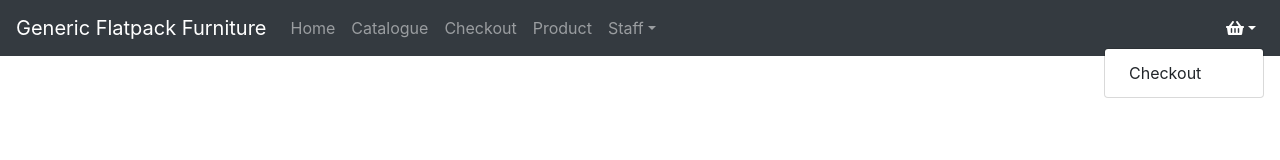
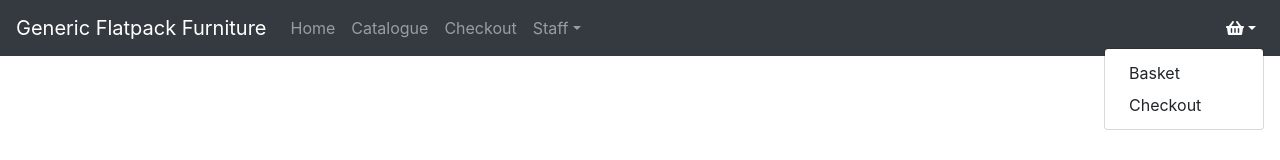
Before and after one commit to vlee489/AC32006-Databases, a Next.js app in the folder web/: page /staff/admin in a window 1280 px wide. Both pictures are taken after a click on the button 1240 px from the left and 28 px from the top of the page. Shown: the top 160 px of the page. Built offline with nearby package versions, Linux system fonts and the light colour scheme.

Commit message:
Corrected basket, updated navbar

```diff
--- a/web/components/navigation.jsx
+++ b/web/components/navigation.jsx
@@ -77,9 +77,6 @@ const Navigation = props => {
                         <Link href={routes.checkout} passHref>
                             <Nav.Link>Checkout</Nav.Link>
                         </Link>
-                        <Link href={routes.product} passHref>
-                            <Nav.Link>Product</Nav.Link>
-                        </Link>
                         <NavDropdown title="Staff" id="staffDropdown">
                             <Link href={routes.login} passHref>
                                 <NavDropdown.Item>Login</NavDropdown.Item>
@@ -98,7 +95,12 @@ const Navigation = props => {
                     <Nav className="nav-basket">
                         <NavDropdown alignRight className={styles.basketDropdown} title={<FontAwesomeIcon className="form-control-feedback" icon={faShoppingBasket} />} id="basket">
                             {/* <BasketDropdowns /> */}
-                            <NavDropdown.Item>Checkout</NavDropdown.Item>
+                            <Link href={routes.basket} passHref>
+                                <NavDropdown.Item>Basket</NavDropdown.Item>
+                            </Link>
+                            <Link href={routes.checkout} passHref>
+                                <NavDropdown.Item>Checkout</NavDropdown.Item>
+                            </Link>
                         </NavDropdown>
                     </Nav>
                     {/* <Form inline>
--- a/web/pages/customer/product/[productId].jsx
+++ b/web/pages/customer/product/[productId].jsx
@@ -140,11 +140,10 @@ const Product = () => {
 			<main className={styles.main}>
 				<Navigation />
 				<ProductGroup />
-				<p>{productId}</p>
 				<pre>{JSON.stringify(basket, null, 2)}</pre>;
 			</main>
 		</div>
 	)
 }
 
-export default withApollo({ ssr: true })(Product);
+export default withApollo({ ssr: false })(Product);
```
Also changed, not shown: web/pages/customer/basket.jsx (+7 -4 lines).
